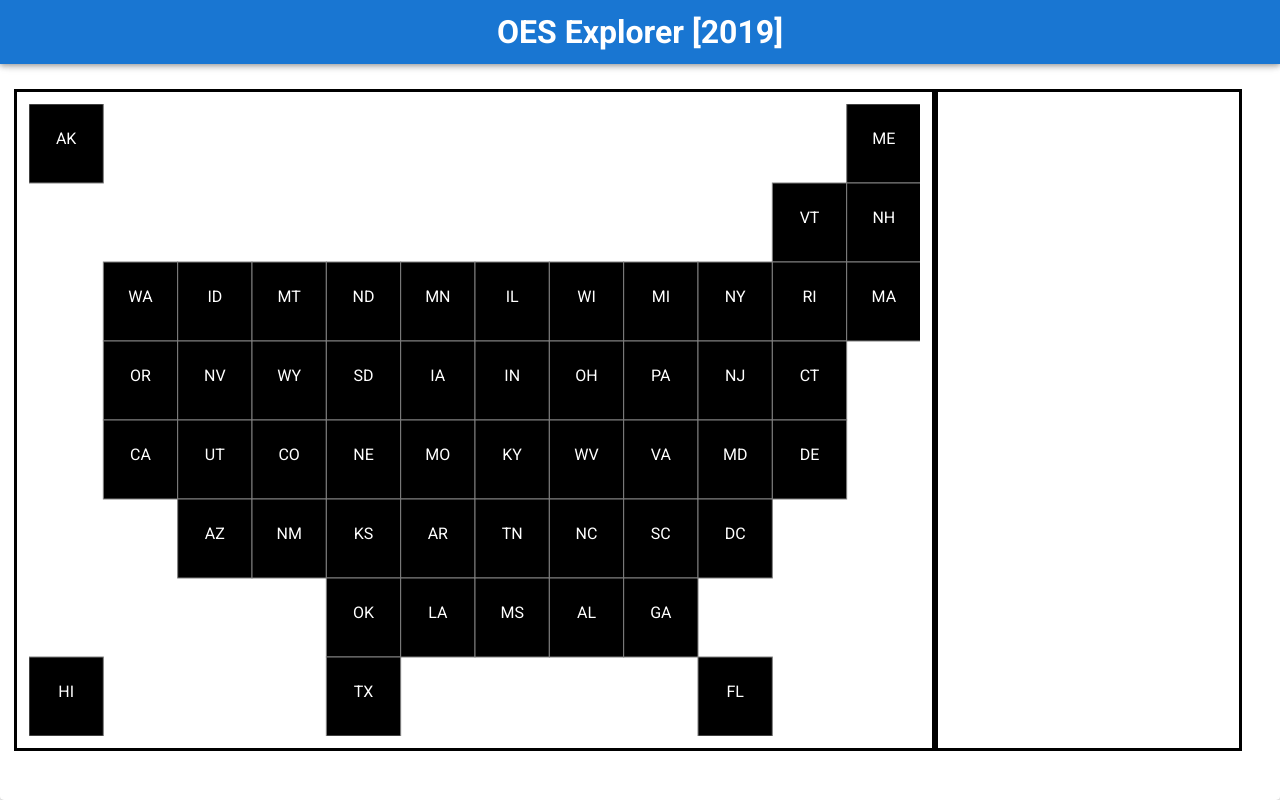
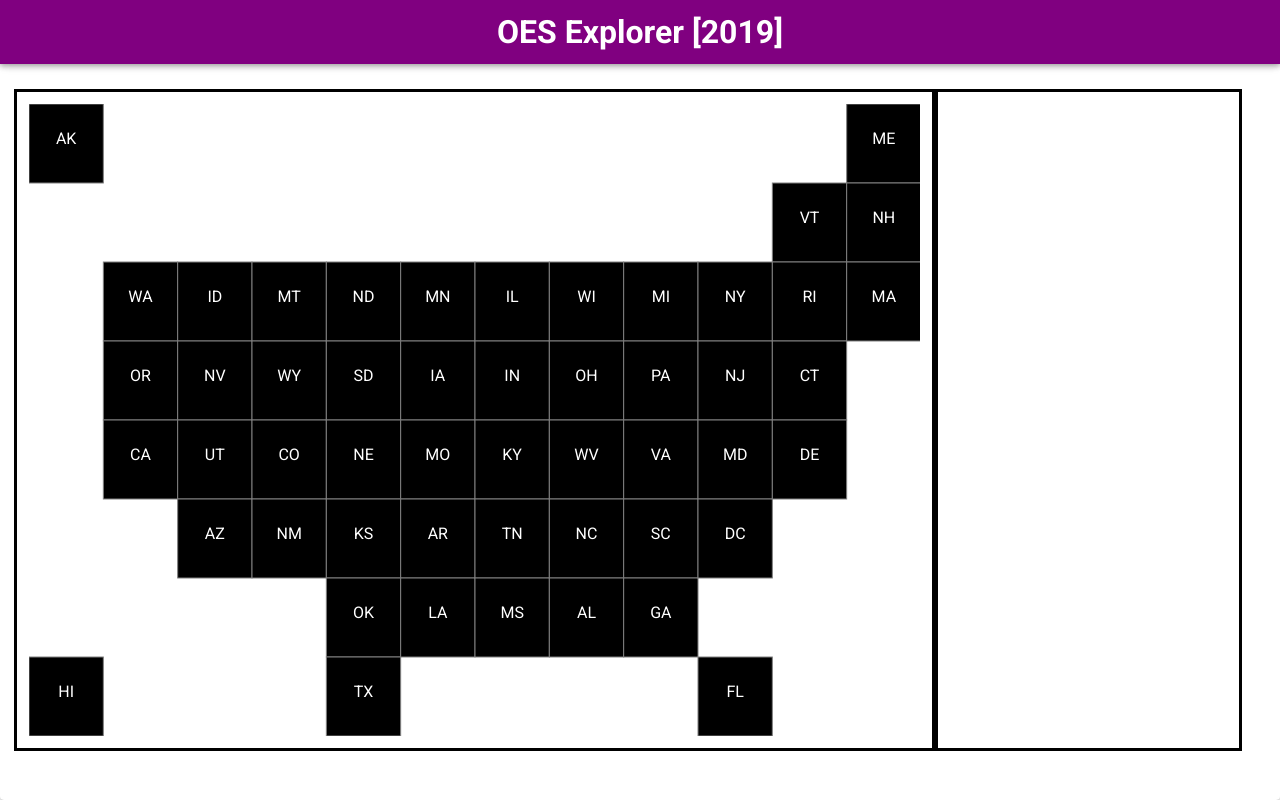
Before and after one commit to benjaminortizulloa/oes_explorer, a Vue app in the folder frontend/: page / in a window 1280 px wide. Built offline with nearby package versions, Linux system fonts and the light colour scheme.

Commit message:
feature/tooltip: unclickable tooltip for smoother movement; changed appbar color

```diff
--- a/frontend/src/App.vue
+++ b/frontend/src/App.vue
@@ -1,6 +1,6 @@
 <template>
   <v-app>
-    <v-app-bar app color="primary" dark>
+    <v-app-bar app style="background-color: purple;" dark>
       <v-spacer></v-spacer>
       <h1>OES Explorer [2019]</h1>
       <v-spacer></v-spacer>
--- a/frontend/src/components/Tooltip.vue
+++ b/frontend/src/components/Tooltip.vue
@@ -17,7 +17,8 @@
         width: "25%",
         backgroundColor: "lightgrey",
         left: this.tooltip.event.clientX + "px",
-        position: "fixed"
+        position: "fixed",
+        pointerEvents: "none"
       };
 
       if (this.tooltip.event.clientY > window.innerHeight / 2) {
```
